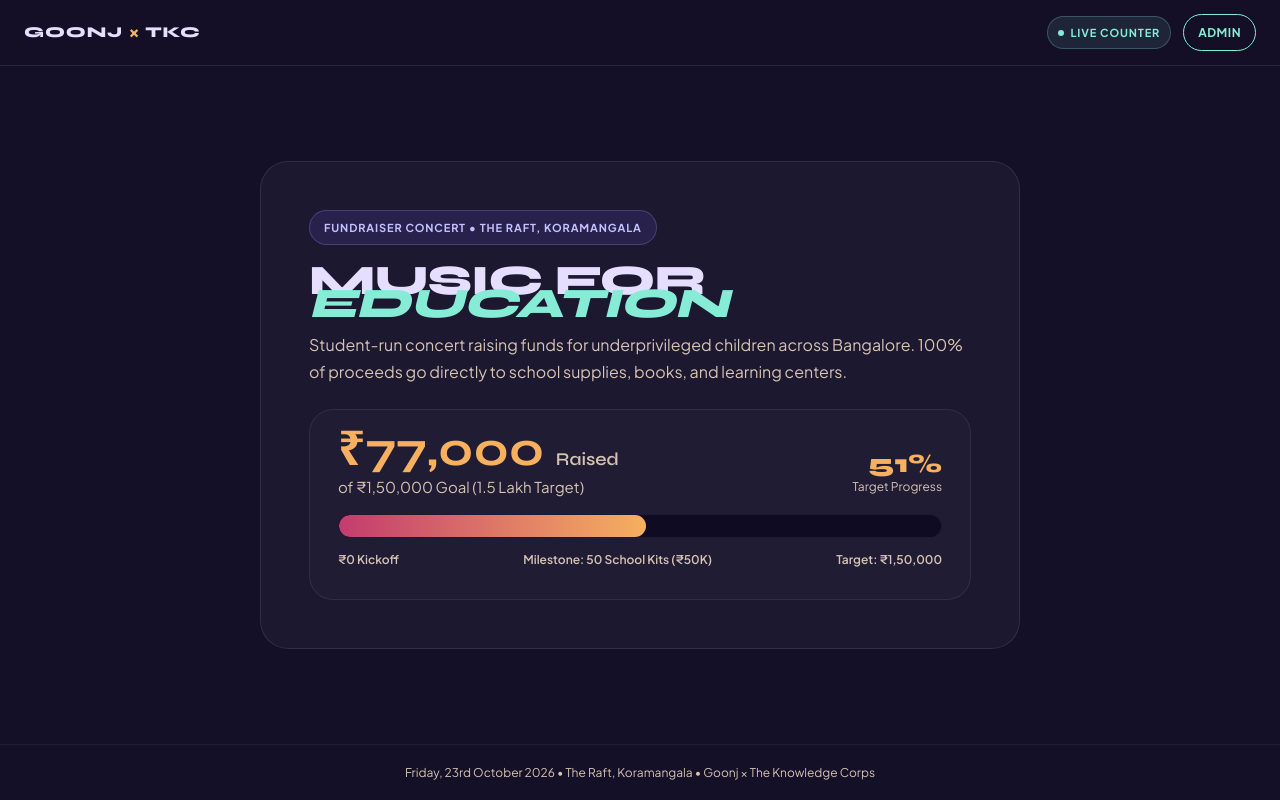
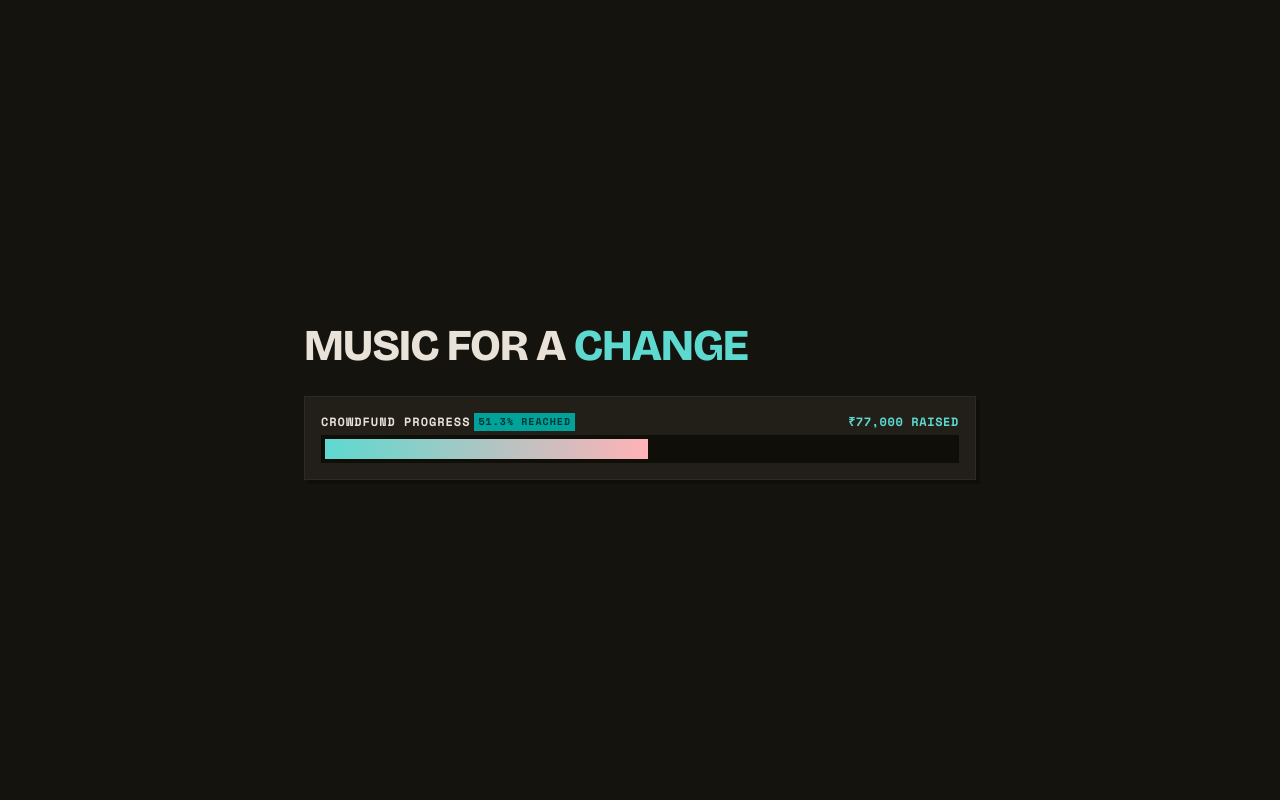
Before and after one commit to adityapokuri229/tkc-rocktober, a React (Vite) app: page / in a window 1280 px wide. Built offline with nearby package versions, Linux system fonts and the light colour scheme; no server answers; the database is empty.

Commit message:
Simplify to MUSIC FOR A CHANGE with original square progress bar

```diff
--- a/src/pages/Home.jsx
+++ b/src/pages/Home.jsx
@@ -1,5 +1,4 @@
 import { useState, useEffect } from "react";
-import { Link } from "react-router-dom";
 import { fetchLiveState, getLocalState } from "../lib/liveCounter.js";
 
 export default function Home() {
@@ -40,91 +39,39 @@ export default function Home() {
 
   const raised = Number(counterData.raised || 0);
   const goal = Number(counterData.goal || 150000);
-  const pct = goal ? Math.min(100, Math.round((raised / goal) * 100)) : 0;
+  const pct = goal ? Math.min(100, ((raised / goal) * 100)).toFixed(1) : 0;
   const raisedFmt = raised.toLocaleString("en-IN");
-  const goalFmt = goal.toLocaleString("en-IN");
 
   return (
-    <div style={{ background: "var(--surface)", color: "var(--on-surface)", minHeight: "100vh", display: "flex", flexDirection: "column", justifyContent: "space-between", fontFamily: "var(--font-body)" }}>
-      {/* ─── EXACT THEME NAV BAR ─── */}
-      <nav className="site-nav">
-        <div className="container nav-inner">
-          <Link to="/" className="brand">
-            Goonj <span>×</span> TKC
-          </Link>
-          <div style={{ display: "flex", alignItems: "center", gap: 12 }}>
-            <span className="eyebrow" style={{ margin: 0, padding: "4px 10px", fontSize: 11 }}>
-              <span style={{ width: 6, height: 6, borderRadius: "50%", background: "var(--teal)", display: "inline-block" }}></span>
-              Live Counter
-            </span>
-            <Link to="/admin" className="btn btn-ghost btn-small" style={{ padding: "6px 14px" }}>
-              Admin
-            </Link>
-          </div>
-        </div>
-      </nav>
-
-      {/* ─── MAIN FILL-UP BY AMOUNT ─── */}
-      <main style={{ flex: 1, display: "flex", alignItems: "center", justifyContent: "center", padding: "32px 0" }}>
-        <div className="container" style={{ maxWidth: 760 }}>
-          <div className="section-light" style={{ padding: "clamp(24px, 5vw, 48px)", margin: 0, border: "1px solid rgba(199,191,255,0.12)" }}>
-            <span className="eyebrow yellow">Fundraiser Concert • The Raft, Koramangala</span>
-
-            <h1 style={{ fontFamily: "var(--font-display)", fontSize: "clamp(28px, 5vw, 42px)", fontWeight: 800, margin: "10px 0 16px", textTransform: "uppercase", letterSpacing: "-0.02em" }}>
-              Music For <span style={{ color: "var(--teal)", fontStyle: "italic" }}>Education</span>
+    <div className="bg-surface font-body-md text-body-md text-on-surface antialiased min-h-screen flex items-center justify-center p-4 sm:p-8">
+      <div className="w-full max-w-2xl">
+        <h1 className="font-headline-lg text-headline-lg uppercase tracking-tight text-on-surface mb-6 text-center sm:text-left">
+          MUSIC FOR A <span className="text-secondary">CHANGE</span>
         </h1>
 
-            <p className="lead" style={{ fontSize: "clamp(14px, 2.5vw, 16px)", margin: "0 0 24px" }}>
-              Student-run concert raising funds for underprivileged children across Bangalore. 100% of proceeds go directly to school supplies, books, and learning centers.
-            </p>
-
-            {/* In-theme Progress Fill-up Box */}
-            <div className="progress-wrap" style={{ margin: 0, padding: "clamp(18px, 4vw, 28px)" }}>
-              <div className="progress-header" style={{ flexWrap: "wrap", gap: 12 }}>
-                <div>
-                  <div className="progress-raised" style={{ fontSize: "clamp(34px, 6vw, 48px)" }}>
-                    ₹{raisedFmt} <span style={{ fontSize: 18, color: "var(--on-surface-var)", fontWeight: 600 }}>Raised</span>
+        {/* EXACT ORIGINAL SQUARE THERMOMETER BAR */}
+        <div className="bg-surface-container p-space-md shadow-[4px_4px_0px_#100e09] border border-outline-variant/30">
+          <div className="flex flex-col sm:flex-row sm:items-center justify-between gap-space-xs mb-space-xs">
+            <div className="flex items-center gap-space-xs">
+              <span className="font-label-md text-label-md uppercase text-on-surface">CROWDFUND PROGRESS</span>
+              <span className="bg-secondary-container text-on-secondary font-label-sm text-label-sm px-space-xs py-0.5 font-bold">
+                {pct}% REACHED
+              </span>
             </div>
-                  <div className="progress-goal" style={{ fontSize: "clamp(13px, 2.5vw, 15px)", marginTop: 4 }}>
-                    of ₹{goalFmt} Goal (1.5 Lakh Target)
-                  </div>
-                </div>
-                <div style={{ textAlign: "right" }}>
-                  <div style={{ color: "var(--yellow)", fontFamily: "var(--font-display)", fontWeight: 800, fontSize: "clamp(20px, 4vw, 26px)" }}>
-                    {pct}%
-                  </div>
-                  <div style={{ fontSize: 12, color: "var(--on-surface-var)" }}>Target Progress</div>
+            <div className="font-label-md text-label-md text-secondary tracking-wider font-bold">
+              ₹{raisedFmt} RAISED
             </div>
           </div>
 
-              {/* In-theme Fill-up Bar */}
+          {/* Meter Bar: Strict sharp rectangle/square bar */}
+          <div className="w-full h-7 bg-surface-container-lowest p-1 shadow-inner">
             <div
-                className="progress"
-                role="progressbar"
-                aria-valuenow={pct}
-                aria-valuemin={0}
-                aria-valuemax={100}
-                style={{ height: "clamp(18px, 3vw, 24px)", margin: "16px 0 10px" }}
-              >
-                <div style={{ width: `${pct}%`, transition: "width 0.8s ease-out" }} />
-              </div>
-
-              <div className="progress-labels" style={{ fontSize: "clamp(10px, 2vw, 12px)", flexWrap: "wrap", gap: 6 }}>
-                <span>₹0 Kickoff</span>
-                <span>Milestone: 50 School Kits (₹50K)</span>
-                <span>Target: ₹{goalFmt}</span>
+              className="h-full bg-gradient-to-r from-secondary to-tertiary transition-all duration-700 ease-out"
+              style={{ width: `${pct}%` }}
+            ></div>
           </div>
         </div>
       </div>
     </div>
-      </main>
-
-      {/* ─── IN-THEME FOOTER ─── */}
-      <footer style={{ borderTop: "1px solid rgba(199,191,255,0.08)", padding: "16px 0", textAlign: "center", fontSize: 12, color: "var(--on-surface-var)" }}>
-        <div className="container">
-          Friday, 23rd October 2026 • The Raft, Koramangala • Goonj × The Knowledge Corps
-        </div>
-      </footer>
-    </div>
   );
 }
```
Also changed, not shown: 2 other files (tests, documents, lock files or other folders). Lines whose indentation alone changed are shown as unchanged.
